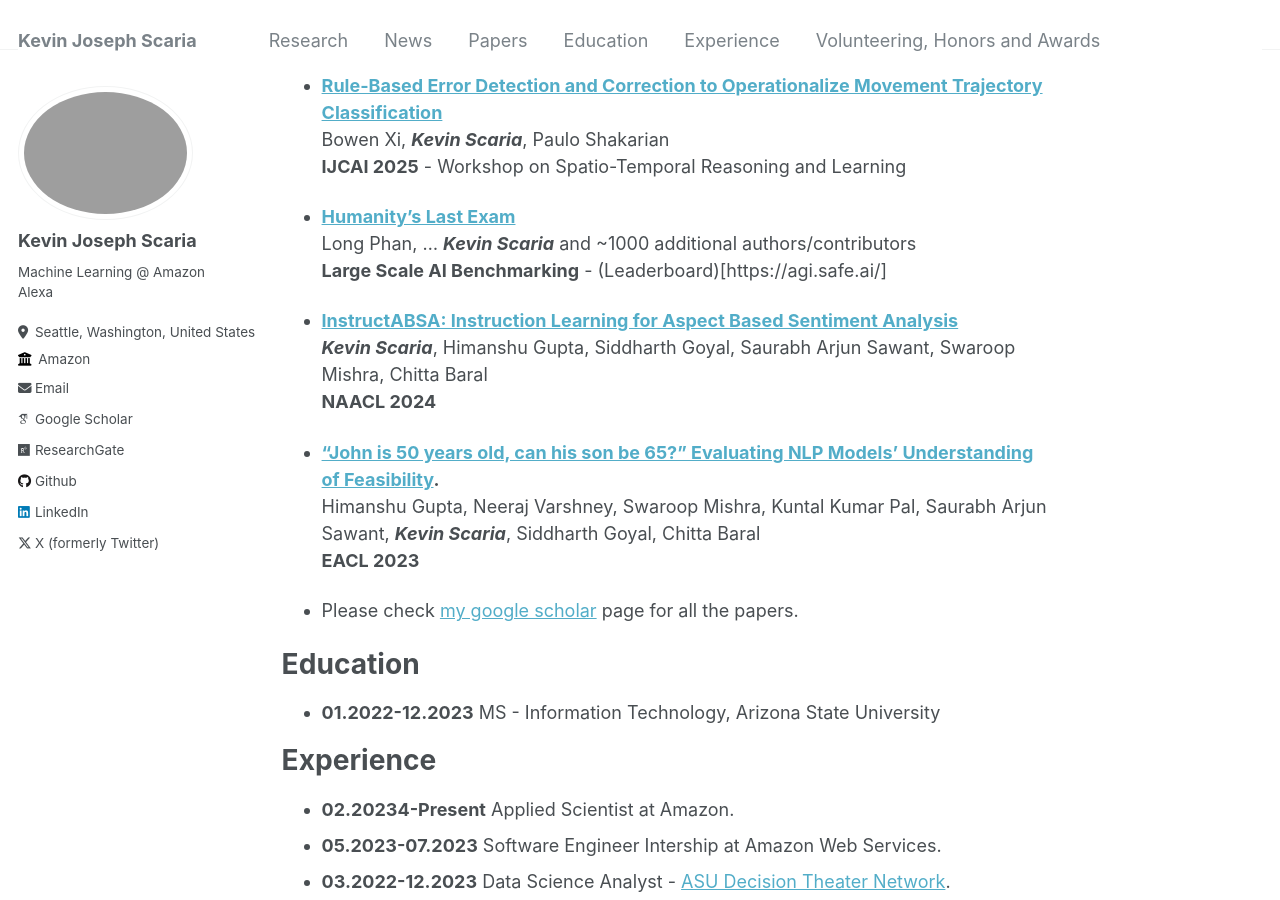
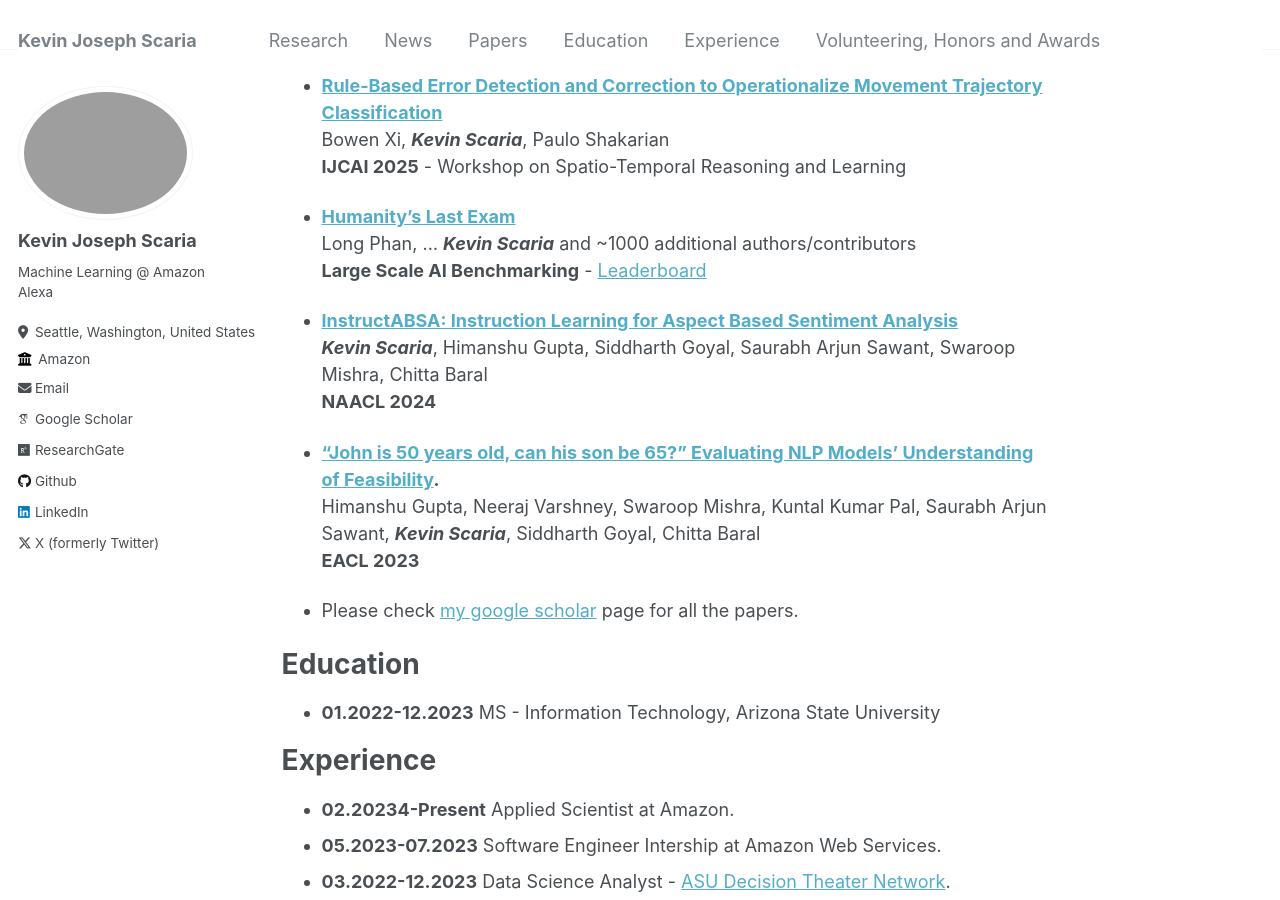
Before and after one commit to kevinscaria/kevinscaria.github.io, a Jekyll site: the page built from _pages/about.md, in a window 1280 px wide and 900 px high, scrolled down 1286 px. Built offline with Jekyll 4.4.1, drawn with Linux system fonts in a browser that asks for light colours; some web fonts are replaced.

Commit message:
fix markdown url format

```diff
--- a/_pages/about.md
+++ b/_pages/about.md
@@ -52,7 +52,7 @@ Bowen Xi, ***Kevin Scaria***, Paulo Shakarian <br>
 
 * **[Humanity's Last Exam](https://arxiv.org/abs/2501.14249)** <br>
 Long Phan, ... ***Kevin Scaria*** and ~1000 additional authors/contributors <br>
-  **Large Scale AI Benchmarking** - (Leaderboard)[https://agi.safe.ai/]<br>
+  **Large Scale AI Benchmarking** - [Leaderboard](https://agi.safe.ai/)<br>
 
 * **[InstructABSA: Instruction Learning for Aspect Based Sentiment Analysis](https://arxiv.org/abs/2302.08624)** <br>
 ***Kevin Scaria***, Himanshu Gupta, Siddharth Goyal, Saurabh Arjun Sawant, Swaroop Mishra, Chitta Baral <br>
```
